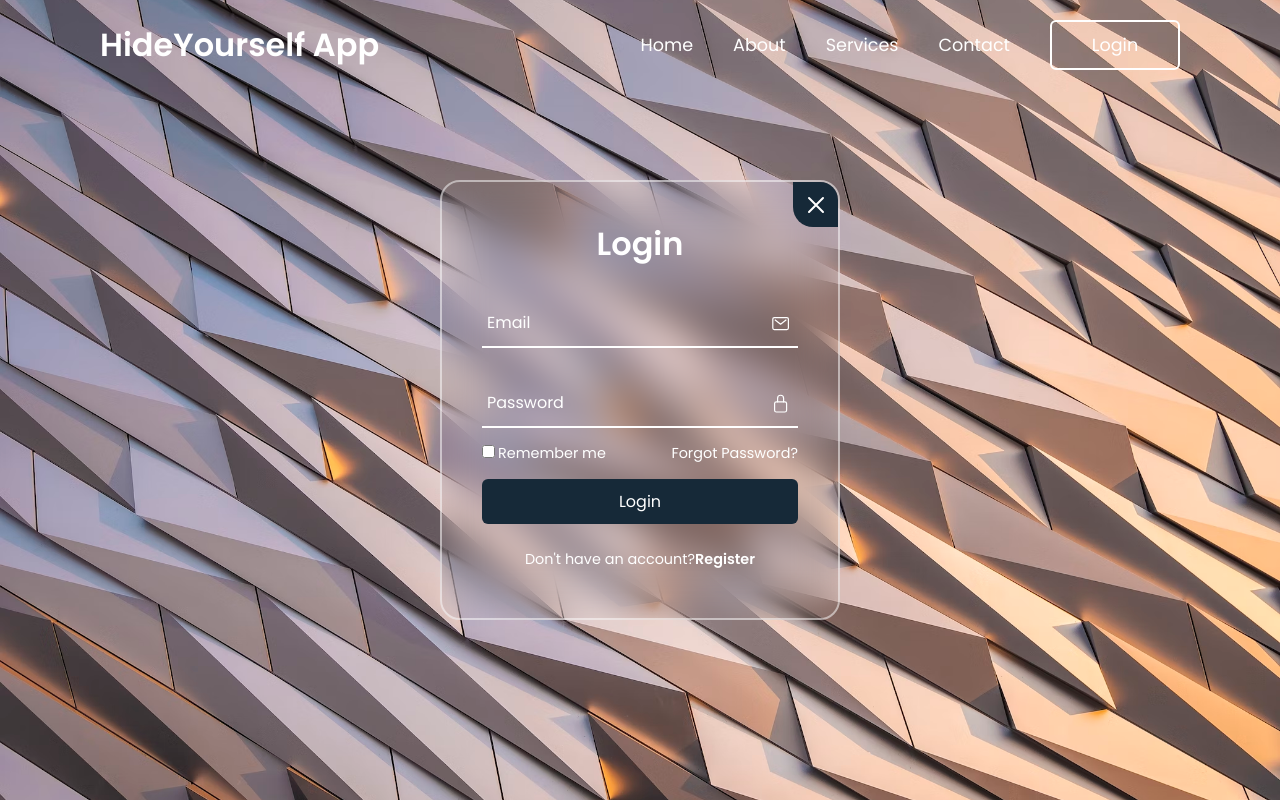
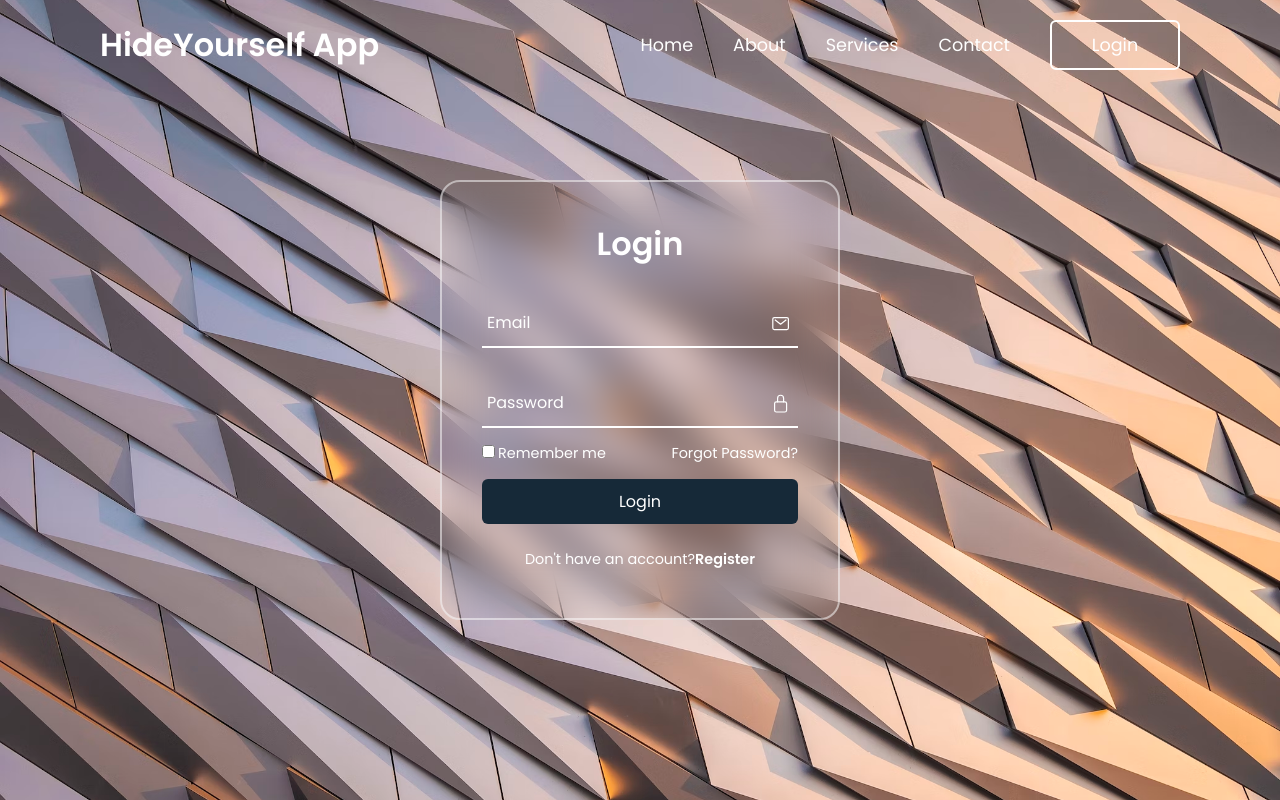
Before and after one commit to hide-yourself-app/hide_yourself, a React (Create React App) app in the folder client/: page / in a window 1280 px wide. Built offline with nearby package versions, Linux system fonts and the light colour scheme.

Commit message:
Separated login and register pages

```diff
--- a/client/package.json
+++ b/client/package.json
@@ -13,6 +13,7 @@
     "ionicons": "^7.0.0",
     "react": "^18.2.0",
     "react-dom": "^18.2.0",
+    "react-router-dom": "^6.11.2",
     "react-scripts": "5.0.1",
     "sass": "^1.59.3",
     "web-vitals": "^2.1.4"
--- a/client/src/App.js
+++ b/client/src/App.js
@@ -1,14 +1,18 @@
 import './App.css';
+import { BrowserRouter as Router, Routes, Route } from 'react-router-dom';
 import Header from './component/Header';
 import Login from './component/Login';
-import Wrapper from './component/Wrapper';
+import Register from './component/Register';
 
 function App() {
-  return (
-    <div className='App'>
+  return (<div className='App'>
       <Header />
-      <Wrapper />
-      <Login />
+      <Router>
+        <Routes>
+          <Route path='/' element={<Login />} />
+          <Route path='register' element={<Register />} />
+        </Routes>
+      </Router>
     </div>
   );
 }
--- a/client/src/component/Login/index.js
+++ b/client/src/component/Login/index.js
@@ -1,5 +1,54 @@
 import React from "react";
+import "./_login.scss";
+import { IonIcon } from "@ionic/react";
+import { Link } from 'react-router-dom';
+import {
+  lockClosedOutline,
+  mailOutline,
+  closeOutline,
+  personOutline,
+} from "ionicons/icons";
 
 export default function Login() {
-  return <div> </div>;
+  return (
+    <div className="wrapper">
+      <div className="form-box login">
+        <h2>Login</h2>
+        <form action="#">
+          <div className="input-box">
+            <span className="icon">
+              <IonIcon icon={mailOutline} />
+            </span>
+            <input type="email" required />
+            <label>Email</label>
+          </div>
+          <div className="input-box">
+            <span className="icon">
+              <IonIcon icon={lockClosedOutline} />
+            </span>
+            <input type="password" required />
+            <label>Password</label>
+          </div>
+          <div className="remember-forgot">
+            <label>
+              <input type="checkbox" />
+              Remember me
+            </label>
+            <a href="#">Forgot Password?</a>
+          </div>
+          <button type="submit" className="btn">
+            Login
+          </button>
+          <div className="login-register">
+            <p>
+              Don't have an account?
+              <Link to="register" className="register-link">
+                Register
+              </Link>
+            </p>
+          </div>
+        </form>
+      </div>
+    </div>
+  );
 }
--- /dev/null
+++ b/client/src/component/Register/_regiser.scss
@@ -0,0 +1,153 @@
+@import url("https://fonts.googleapis.com/css2?family=Poppins:wght@100;200;300;400;600&display=swap");
+
+:root {
+  --font-color-white: #fff;
+  --background-color: #162938;
+}
+
+.wrapper {
+  position: relative;
+  width: 400px;
+  height: 440px;
+  background: transparent;
+  border: 2px solid rgba(255, 255, 255, 0.5);
+  border-radius: 20px;
+  backdrop-filter: blur(20px);
+  box-shadow: 0 0 3-px rgba(0, 0, 0, 0.5);
+  display: flex;
+  justify-content: center;
+  align-items: center;
+  overflow: hidden;
+}
+
+.wrapper .form-box {
+  width: 100%;
+  padding: 40px;
+}
+
+.wrapper .form-box.login {
+  // display: none;
+}
+
+.wrapper .form-box.register {
+  position: absolute;
+  transform: translateX(400px);
+}
+
+.wrapper .icon-close {
+  position: absolute;
+  top: 0;
+  right: 0;
+  width: 45px;
+  height: 45px;
+  background: var(--background-color);
+  font-size: 2em;
+  color: var(--font-color-white);
+  display: flex;
+  justify-content: center;
+  align-items: center;
+  border-bottom-left-radius: 20px;
+  cursor: pointer;
+  z-index: 1;
+}
+
+.form-box h2 {
+  font-size: 2em;
+  color: var(--font-color-white);
+  text-align: center;
+}
+
+.input-box {
+  position: relative;
+  width: 100%;
+  height: 50px;
+  border-bottom: 2px solid var(--font-color-white);
+  margin: 30px 0;
+}
+
+.input-box label {
+  position: absolute;
+  top: 50%;
+  left: 5px;
+  transform: translateY(-50%);
+  font-size: 1em;
+  color: var(--font-color-white);
+  font-weight: 500;
+  pointer-events: none;
+  transition: 0.5s;
+}
+
+.input-box input:focus ~ label,
+.input-box input:valid ~ label {
+  top: -5px;
+}
+
+.input-box input {
+  width: 100%;
+  height: 100%;
+  background: transparent;
+  border: none;
+  outline: none;
+  font-size: 1em;
+  color: var(--font-color-white);
+  font-weight: 600;
+  padding: 0 35px 0 5px;
+}
+
+.input-box .icon {
+  position: absolute;
+  right: 8px;
+  font-size: 1.2em;
+  color: var(--font-color-white);
+  line-height: 57px;
+}
+
+.remember-forgot {
+  font-size: 0.9em;
+  color: var(--font-color-white);
+  font-weight: 500;
+  margin: -15px 0 15px;
+  display: flex;
+  justify-content: space-between;
+}
+
+.remember-forgot label input {
+  accent-color: var(--font-color-white);
+  margin-right: 3px;
+}
+
+.remember-forgot a {
+  color: var(--font-color-white);
+  text-decoration: none;
+}
+
+.remember-forgot a:hover {
+  text-decoration: underline;
+}
+
+.btn {
+  width: 100%;
+  height: 45px;
+  background: var(--background-color);
+  border: none;
+  outline: none;
+  border-radius: 6px;
+  cursor: pointer;
+  font-size: 1em;
+  color: var(--font-color-white);
+  font-weight: 500;
+}
+
+.login-register {
+  font-size: 0.9em;
+  color: var(--font-color-white);
+  text-align: center;
+  font-weight: 500;
+  margin: 25px 0 10px;
+}
+
+.login-register p a {
+  color: var(--font-color-white);
+  text-decoration: none;
+  font-weight: 600;
+}
--- a/client/src/component/Wrapper/index.js
+++ b/client/src/component/Register/index.js
@@ -1,5 +1,5 @@
 import React from "react";
-import "./_wrapper.scss";
+import "./_regiser.scss";
 import { IonIcon } from "@ionic/react";
 import {
   lockClosedOutline,
@@ -8,50 +8,9 @@ import {
   personOutline,
 } from "ionicons/icons";
 
-export default function Wrapper() {
+export default function Register() {
   return (
     <div className="wrapper">
-      <span className="icon-close">
-        <IonIcon icon={closeOutline} />
-      </span>
-      <div className="form-box login">
-        <h2>Login</h2>
-        <form action="#">
-          <div className="input-box">
-            <span className="icon">
-              <IonIcon icon={mailOutline} />
-            </span>
-            <input type="email" required />
-            <label>Email</label>
-          </div>
-          <div className="input-box">
-            <span className="icon">
-              <IonIcon icon={lockClosedOutline} />
-            </span>
-            <input type="password" required />
-            <label>Password</label>
-          </div>
-          <div className="remember-forgot">
-            <label>
-              <input type="checkbox" />
-              Remember me
-            </label>
-            <a href="#">Forgot Password?</a>
-          </div>
-          <button type="submit" className="btn">
-            Login
-          </button>
-          <div className="login-register">
-            <p>
-              Don't have an account?
-              <a href="#" className="register-link">
-                Register
-              </a>
-            </p>
-          </div>
-        </form>
-      </div>
-
       <div className="form-box register">
         <h2>Registration</h2>
         <form action="#">
```
Also changed, not shown: client/src/component/Login/_login.scss (renamed from client/src/component/Wrapper/_wrapper.scss), 1 other file (tests, documents, lock files or other folders).
